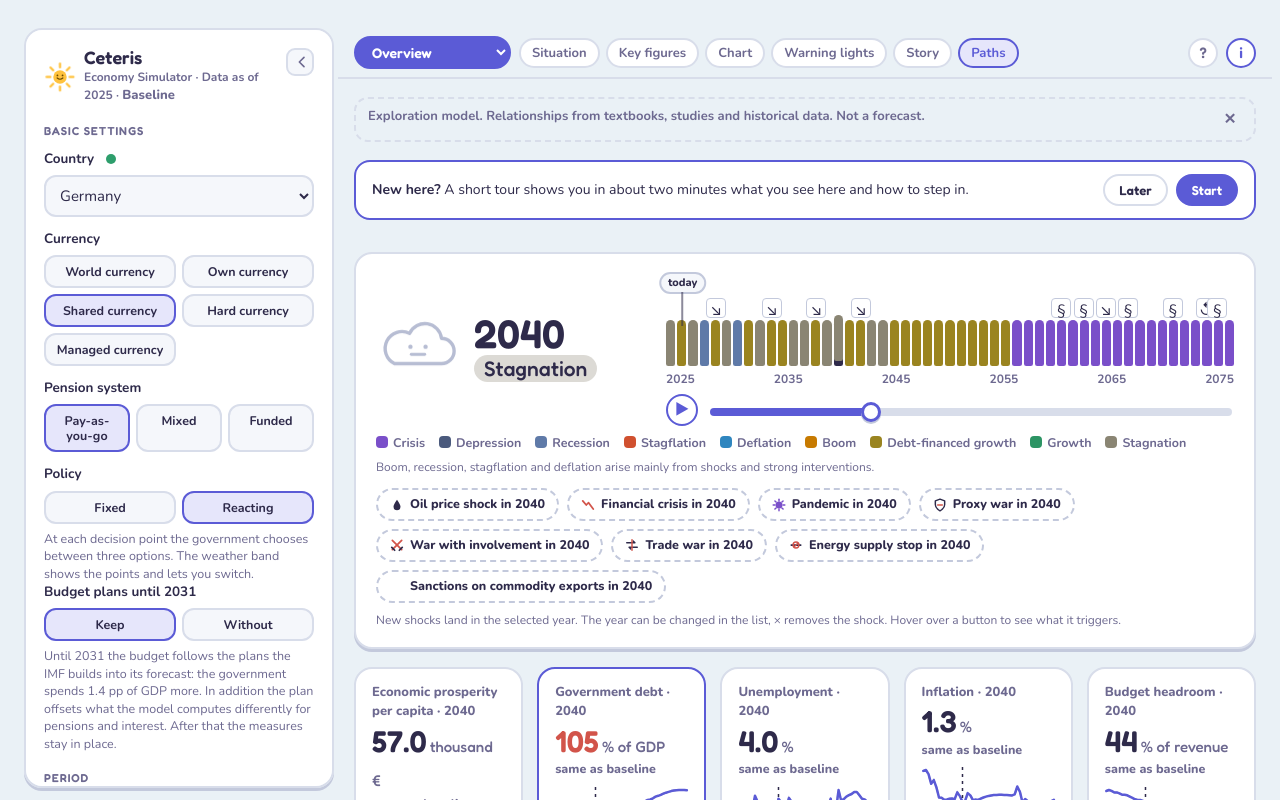
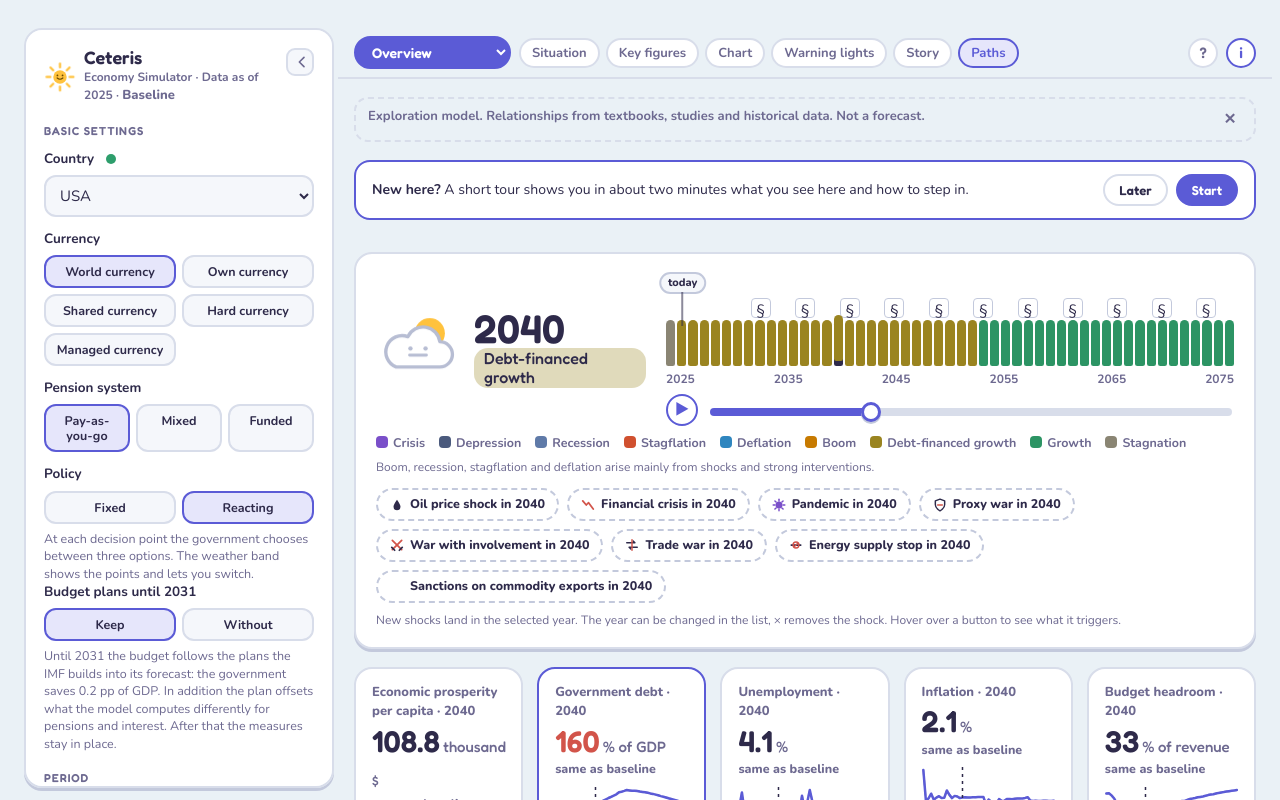
Before and after one commit to FarerLander/ceteris, a React (Vite) app: page / in a window 1280 px wide. Shown: the top 800 px of the page. Built offline with nearby package versions, Linux system fonts and the light colour scheme.

Commit message:
Startland USA; alte Links mit Szenario ohne Land öffnen weiter Deutschland

```diff
--- a/app/App.tsx
+++ b/app/App.tsx
@@ -19,7 +19,7 @@ import { Warnlampen } from "./komponenten/Warnlampen";
 import { Wetterband } from "./komponenten/Wetterband";
 import { Wirkungsnetz } from "./komponenten/Wirkungsnetz";
 import { stellschrauben } from "../modell/verzeichnis";
-import { LAENDER, landAusLink } from "./land";
+import { LAENDER, landAusLink, landImLink } from "./land";
 import type { Landesdaten } from "../modell/typen";
 import { useSimulation } from "./simulation";
 import { Symbole } from "./Symbole";
@@ -80,7 +80,7 @@ export function App() {
     // Adresszeile vor dem Neuaufbau zurücksetzen, damit kein Szenario des alten Landes ins neue gerät.
     const spr = new URLSearchParams(window.location.search).get("sprache");
     const teile = [
-      c === "DE" ? "" : `l=${c}`,
+      landImLink(c, false),
       spr ? `sprache=${spr}` : "",
     ].filter(Boolean);
     window.history.replaceState(
--- a/app/land.ts
+++ b/app/land.ts
@@ -86,7 +86,18 @@ export const DE = LAENDER.DE;
 export const IST = istReihen(autoDE as unknown as AutoDatei, histDE as unknown as HistorieDatei);
 export const RUECKBLICK = baueRueckblick(autoDE as unknown as AutoDatei, handDE as unknown as HandDatei, histDE as unknown as HistorieDatei);
 
+// Startland ohne Link. Die Tests setzen Deutschland (setup.ts), die veröffentlichte App startet mit den USA.
+export const LAND_EINSTELLUNG = { standard: "US" };
+
 export function landAusLink(): string {
-  const l = typeof window === "undefined" ? null : new URLSearchParams(window.location.search).get("l");
-  return l && Object.hasOwn(LAENDER, l) ? l : "DE";
+  const such = typeof window === "undefined" ? null : new URLSearchParams(window.location.search);
+  const l = such?.get("l");
+  if (l && Object.hasOwn(LAENDER, l)) return l;
+  // Links von vor Oktober 2026 tragen ein Szenario ohne Land; damals war Deutschland das Startland.
+  if (such?.has("s")) return "DE";
+  return LAND_EINSTELLUNG.standard;
 }
+
+// Das Land steht im Link, außer beim Startland ohne Szenario (ein Szenario ohne Land liest sich als alter deutscher Link).
+export const landImLink = (code: string, szenario: boolean): string =>
+  code !== LAND_EINSTELLUNG.standard || (szenario && code !== "DE") ? `l=${code}` : "";
--- a/app/simulation.ts
+++ b/app/simulation.ts
@@ -14,6 +14,7 @@ import { basisSzenario, rechne } from "../modell/rechne";
 import type { Ausloeser, Motiv } from "../modell/politik-modus";
 import type { ReihenId } from "../modell/reihen";
 import { dekodiere, istBasis, kodiere } from "../modell/szenario-code";
+import { landImLink } from "./land";
 import type {
   Grundeinstellungen,
   Landesdaten,
@@ -89,7 +90,8 @@ export function useSimulation(land: Landesdaten, jahre = 51): Sim {
       try {
         // Eine Sprache aus dem Link bleibt erhalten, damit geteilte Links ihre Sprache behalten.
         const spr = new URLSearchParams(window.location.search).get("sprache");
-        const teile = [land.code === "DE" ? "" : `l=${land.code}`, istBasis(szWirksam, land) ? "" : `s=${kodiere(szWirksam)}`, spr ? `sprache=${spr}` : ""].filter(Boolean);
+        const basis = istBasis(szWirksam, land);
+        const teile = [landImLink(land.code, !basis), basis ? "" : `s=${kodiere(szWirksam)}`, spr ? `sprache=${spr}` : ""].filter(Boolean);
         const suche = teile.length ? `?${teile.join("&")}` : "";
         window.history.replaceState(null, "", `${window.location.pathname}${suche}${window.location.hash}`);
       } catch {
```
Also changed, not shown: app/tests/setup.ts (+3 -0 lines), 1 other file (tests, documents, lock files or other folders).
